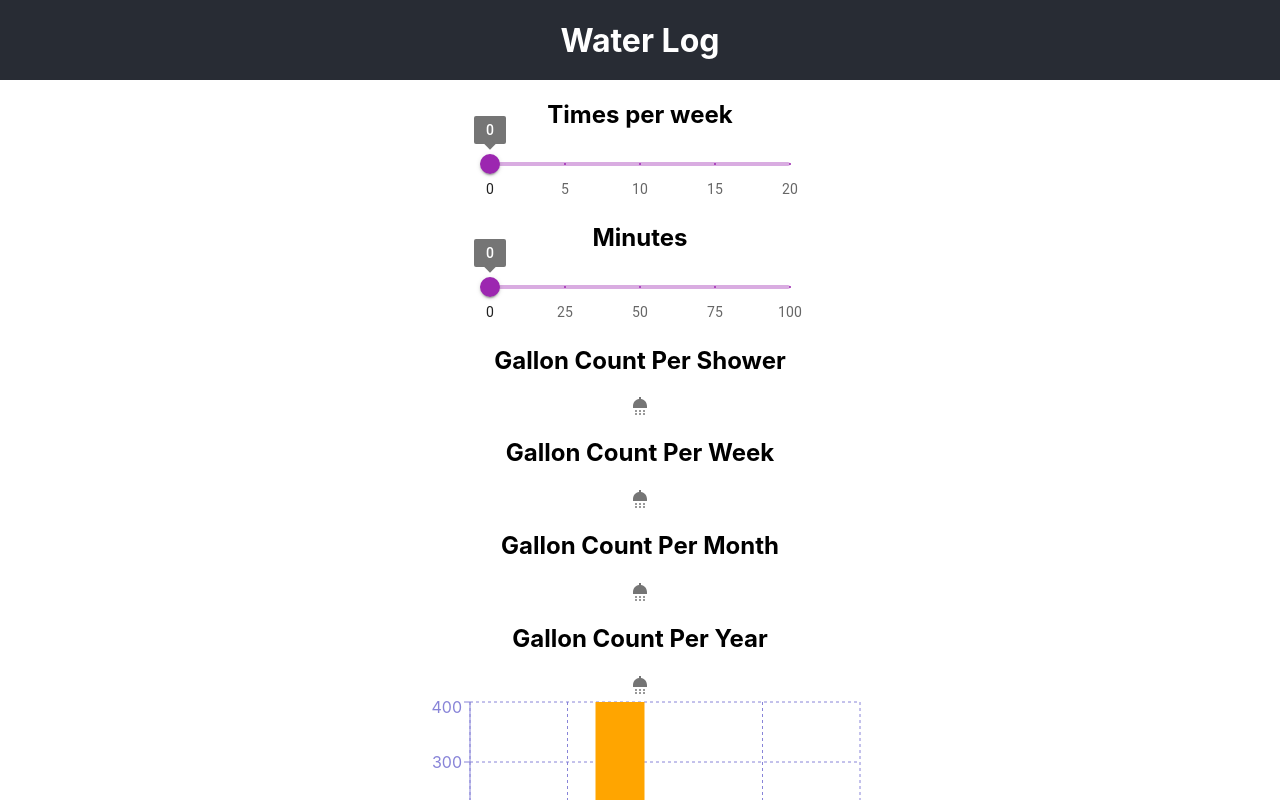
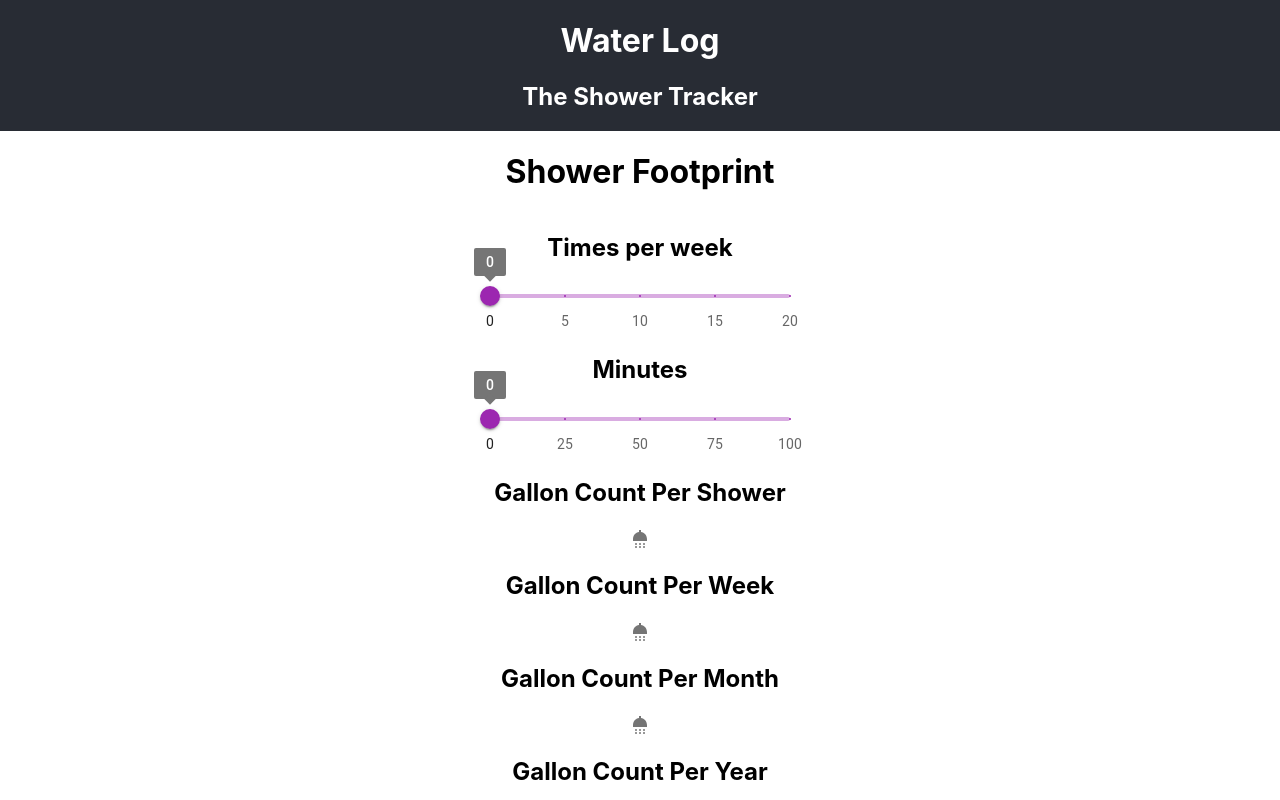
Before and after one commit to dwaynek24/water-tracker, a React (Create React App) app: page / in a window 1280 px wide. Shown: the top 800 px of the page. Built offline with nearby package versions, Linux system fonts and the light colour scheme.

Commit message:
fix css title

```diff
--- a/src/App.css
+++ b/src/App.css
@@ -23,8 +23,7 @@
 .title {
 
   background-color: #282c34;
-  min-height: 5vh;
-  max-height: 10vh;
+
 
 
   color: white;
--- a/src/components/InputForm.js
+++ b/src/components/InputForm.js
@@ -101,6 +101,7 @@
 
   return (
     <main className="inputForm">
+      <h1>Shower Footprint</h1>
       <div>
         <h2>Times per week</h2>
         <Box sx={{ width: 300 }}>
```
